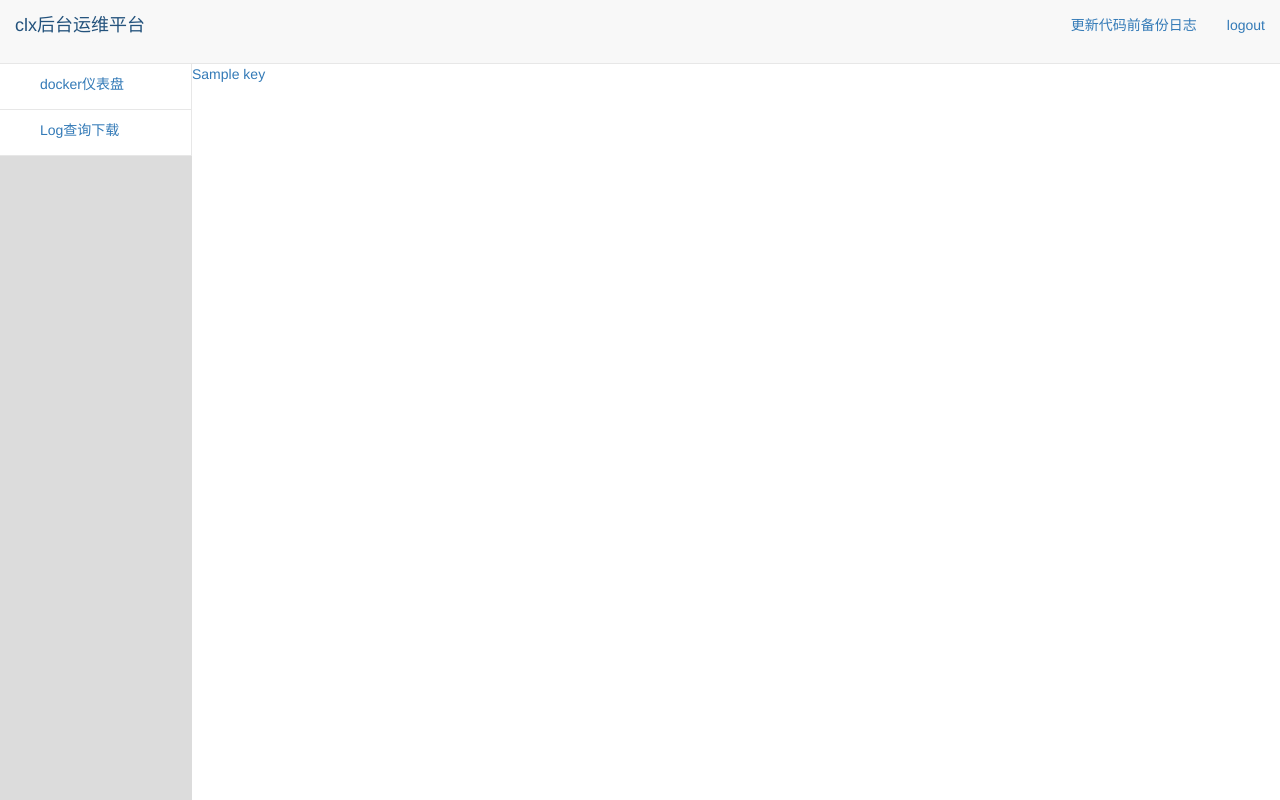
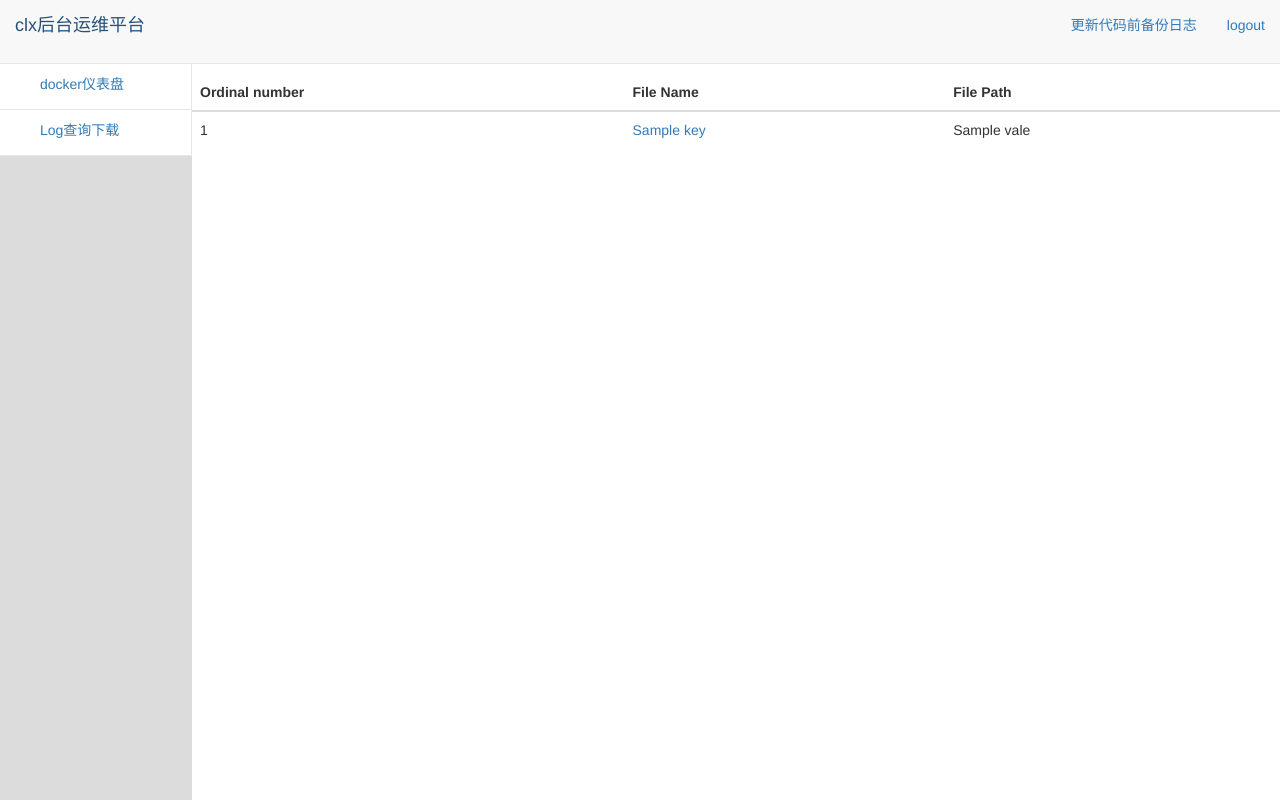
Before and after one commit to houziyu/dao_manage, a Django app: template templates/cat_down_log.html in a window 1280 px wide. Run offline with Django 3.2, Linux system fonts and the light colour scheme; the template is opened without the code that fills it: most values are stand-ins (such as "Sample title", 1, 10 or a date in 2020); some libraries are stand-ins or nearby versions.

```diff
--- /dev/null
+++ b/statics/js/id_numb.js
@@ -0,0 +1,6 @@
+$(function(){
+    var len = $('table tr').length;
+    for(var i = 1;i<len;i++){
+        $('table tr:eq('+i+') td:first').text(i);
+    }
+});
--- a/templates/cat_down_log.html
+++ b/templates/cat_down_log.html
@@ -1,6 +1,26 @@
 {% extends 'base.html' %}
+
+{% block extra-head-resources %}
+<script type="text/javascript" src="/static/js/id_numb.js"></script>
+{% endblock %}
+
 {% block body %}
-    {% for key,vale in file_name_list.items %}
-        <p><a href='/download_log/?log_name={{ key }}&log_path={{ vale }}'>{{ key }}</a></p>
-    {% endfor %}
+<table class="table table-bordered;table table-hover" style="margin-top: 10px">
+    <thead>
+        <tr>
+            <th>Ordinal number</th>
+            <th>File Name</th>
+            <th>File Path</th>
+        </tr>
+    </thead>
+    <tbody>
+        {% for key,vale in file_name_list.items %}
+                <tr>
+                    <td>id</td>
+                    <td><a href='/download_log/?log_name={{ key }}&log_path={{ vale }}'>{{ key }}</a></td>
+                    <td>{{ vale }}</td>
+                </tr>
+        {% endfor %}
+    </tbody>
+</table>
 {% endblock %}
```
Also changed, not shown: main/tests.py (+6 -3 lines), templates/dashboard.html (+1 -8 lines), templates/dir_log.html (+7 -2 lines).
